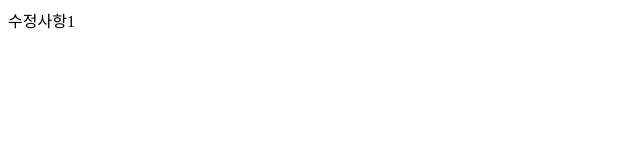
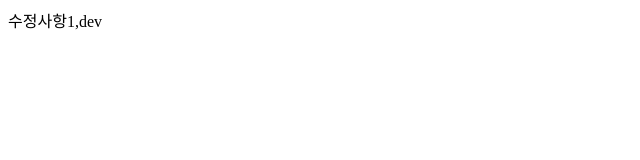
Before and after one commit to jiwoog0/0308, a plain HTML site: page index.html in a window 1280 px wide. Shown: the full height of the page, 0-640 px from the left. Drawn offline with Linux system fonts and the light colour scheme.

Commit message:
나는 dev

```diff
--- a/index.html
+++ b/index.html
@@ -7,7 +7,7 @@
     <title>Document</title>
 </head>
 <body>
-    <div>수정사항1</div>
+    <div>수정사항1,dev</div>
 
 
 </body>
```
